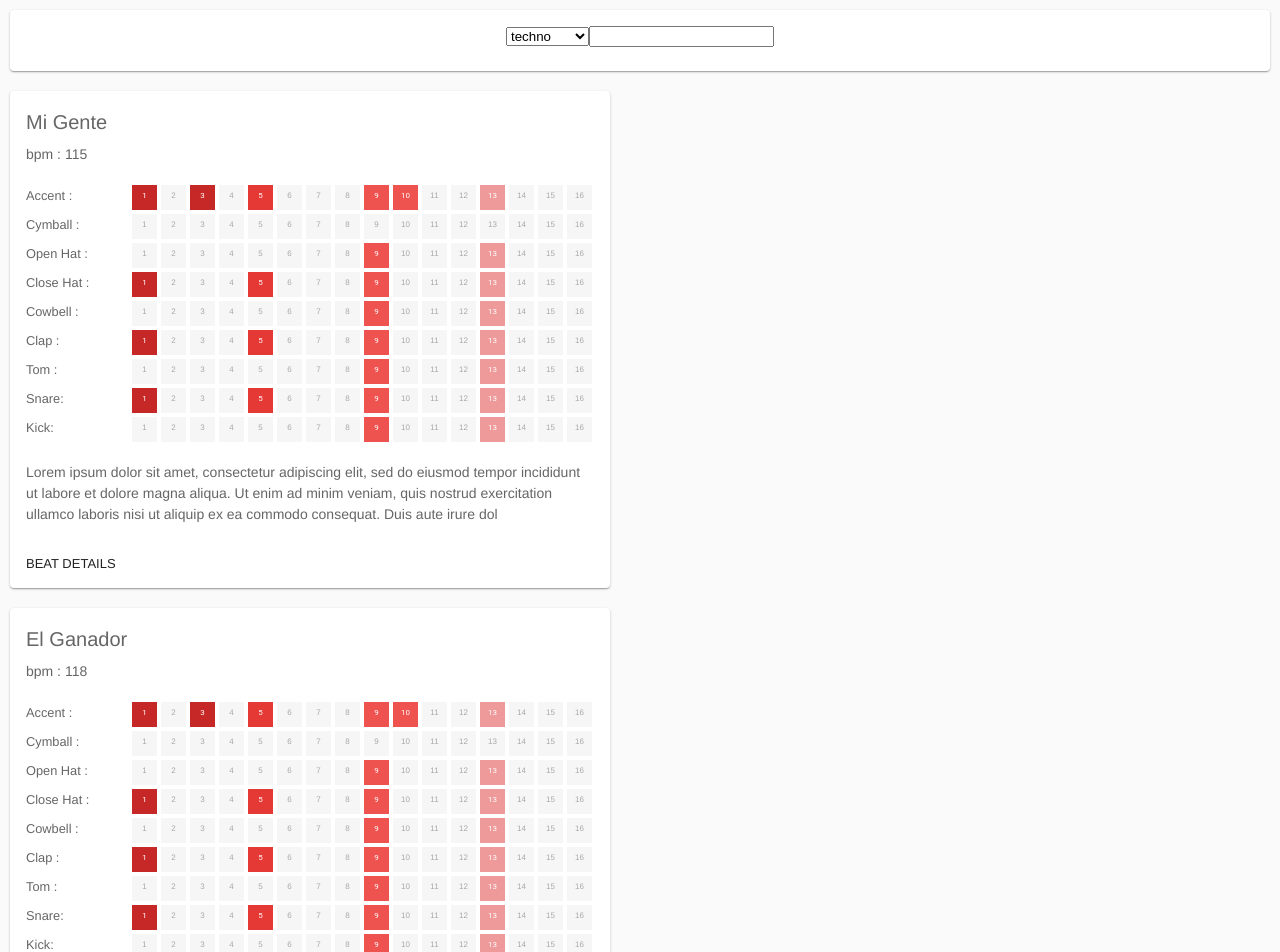
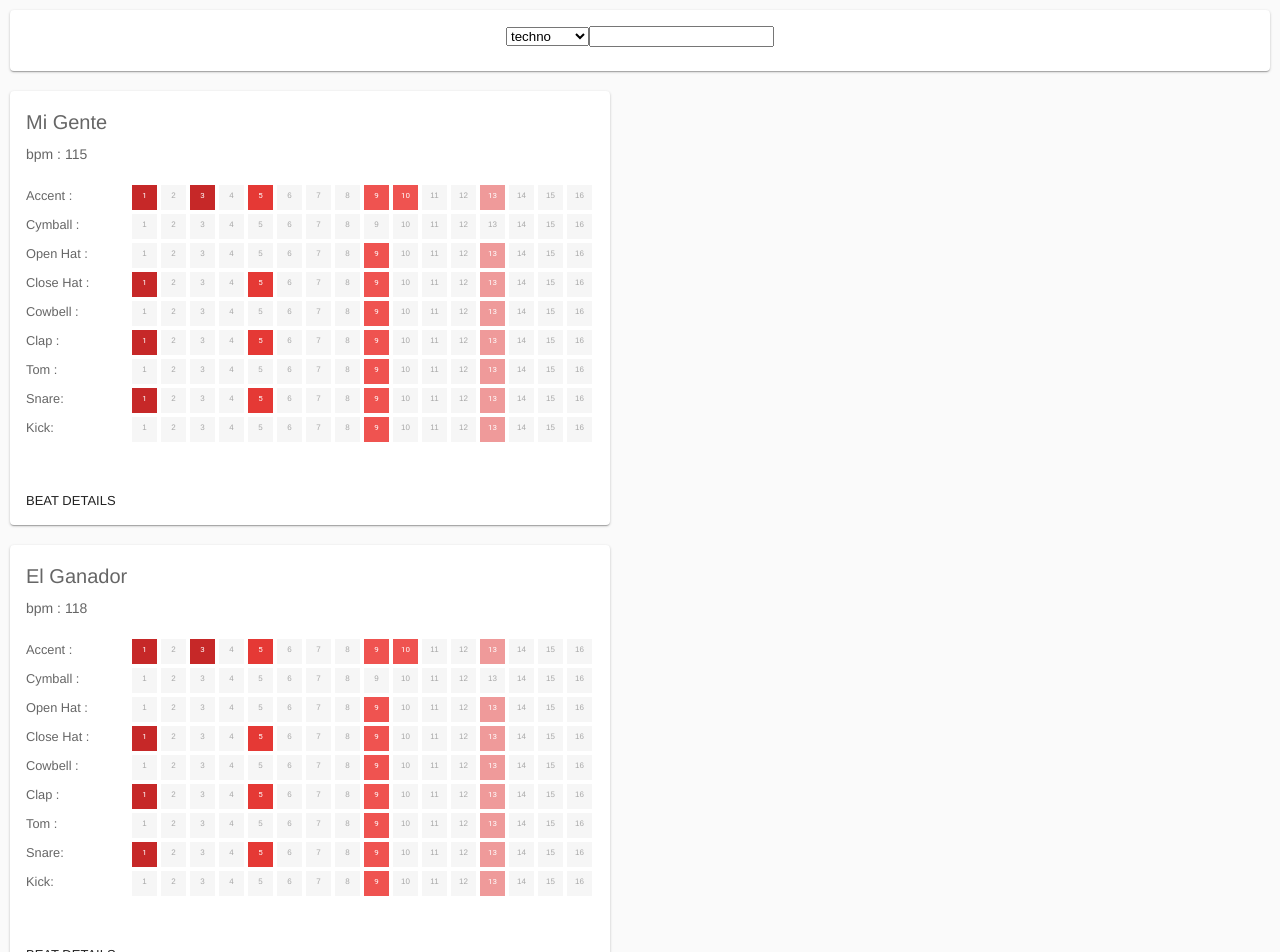
Before and after one commit to inaki/beatbits, a React (Create React App) app: page / in a window 1280 px wide. Shown: the top 952 px of the page. Built offline with nearby package versions, Linux system fonts and the light colour scheme.

Commit message:
Add styles to Dialog for BeatDetails

```diff
--- a/src/components/BeatCard/index.js
+++ b/src/components/BeatCard/index.js
@@ -45,9 +45,6 @@ function BeatCard(props) {
         <br/>
         <BeatPattern rythm={rythm}/>
         <br/>
-        <Typography className={classes.description} component="p">
-          {description}
-        </Typography>
       </CardContent>
       <CardActions>
         <Button size="small" onClick={handleSelect}>Beat Details</Button>
--- /dev/null
+++ b/src/components/BeatPatternExpanded/index.js
@@ -0,0 +1,103 @@
+import React, { Component } from 'react';
+import BeatTrack from '../BeatTrack';
+import styled from 'styled-components';
+import Grid from '@material-ui/core/Grid';
+import Typography from '@material-ui/core/Typography';
+
+const BeatTitle = styled.span`
+    color: #666;
+    padding-top: 5px;
+    text-align: left;
+    font-size: 0.8rem;
+    font-family: helvetica;
+    margin: 1px 10px 8px 0;
+    text-align: right;
+`;
+
+const BeatTitleWrapper = styled.div`
+    display: flex;
+    flex-direction: column;
+`;
+
+const BeatDetailsWrapper = styled.div`
+    display: flex;
+    flex-direction: column;
+    margin-left: 20;
+    padding: 10px;
+`;
+
+const BeatRow = styled.div`
+    width: 100%;
+    display: flex;
+    flex-grow: 1;
+    justify-content: space-between;
+`;
+
+class BeatPatternExpanded extends Component {
+    render() {
+        const { rythm, bpm, genre } = this.props.selectedBeat;
+
+        return (
+            <div>
+                <Grid container>
+                    <Grid item xs={2}>
+                        <BeatTitleWrapper>
+                            <BeatTitle>Accent : </BeatTitle>
+                            <BeatTitle>Cymball : </BeatTitle>
+                            <BeatTitle>Open Hat : </BeatTitle>
+                            <BeatTitle>Close Hat : </BeatTitle>
+                            <BeatTitle>Cowbell : </BeatTitle>
+                            <BeatTitle>Clap : </BeatTitle>
+                            <BeatTitle>Tom : </BeatTitle>
+                            <BeatTitle>Snare: </BeatTitle>
+                            <BeatTitle>Kick: </BeatTitle>
+                        </BeatTitleWrapper>
+                    </Grid>
+                    <Grid item xs={7}>
+                        <BeatRow>
+                            <BeatTrack steps={rythm['accent']} />
+                        </BeatRow>
+                        <BeatRow>
+                            <BeatTrack steps={rythm['cymball']} />
+                        </BeatRow>
+                        <BeatRow>
+                            <BeatTrack steps={rythm['open hat']} />
+                        </BeatRow>
+                        <BeatRow>
+                            <BeatTrack steps={rythm['closed hat']} />
+                        </BeatRow>
+                        <BeatRow>
+                            <BeatTrack steps={rythm['cowbell']} />
+                        </BeatRow>
+                        <BeatRow>
+                            <BeatTrack steps={rythm['clap']} />
+                        </BeatRow>
+                        <BeatRow>
+                            <BeatTrack steps={rythm['tom']} />
+                        </BeatRow>
+                        <BeatRow>
+                            <BeatTrack steps={rythm['snare']} />
+                        </BeatRow>
+                        <BeatRow>
+                            <BeatTrack steps={rythm['kick']} />
+                        </BeatRow>
+                    </Grid>
+                    <Grid item xs={3}>
+                        <BeatDetailsWrapper>
+                            <Typography component="p">
+                                <span style={{color: 'gray'}}>genre : </span>
+                                <span style={{color: 'black', textTransform: 'capitalize'}}>{genre}</span>
+                            </Typography>
+                            <Typography component="p">
+                                <span style={{color: 'gray'}}>bpm : </span>
+                                <span style={{color: 'black', textTransform: 'capitalize'}}>{bpm}</span>
+                            </Typography>
+                        </BeatDetailsWrapper>
+                    </Grid>
+                </Grid>
+            </div>
+        )
+    }
+}
+
+export default BeatPatternExpanded;
--- a/src/components/DetailsDialog/index.js
+++ b/src/components/DetailsDialog/index.js
@@ -4,12 +4,16 @@ import { withStyles } from '@material-ui/core/styles';
 import DialogTitle from '@material-ui/core/DialogTitle';
 import Dialog from '@material-ui/core/Dialog';
 import Typography from '@material-ui/core/Typography';
-import blue from '@material-ui/core/colors/blue';
-import BeatPattern from '../BeatPattern';
+import BeatPatternExpanded from '../BeatPatternExpanded';
+import Grid from '@material-ui/core/Grid';
 
 const styles = {
-  dialog: {
-
+  dialog: {},
+  title: {
+    marginLeft: '-23px'
+  },
+  description: {
+    marginBottom: 20
   }
 };
 
@@ -30,19 +34,28 @@ class DetailsDialog extends React.Component {
         maxWidth={'md'}
         fullWidth={true}
         className={classes.dialog} onClose={this.handleClose} aria-labelledby="simple-dialog-title" {...other}>
-        <DialogTitle id="simple-dialog-title">Set backup account</DialogTitle>
-        <div>
-        <Typography className={classes.title} color="textSecondary" gutterBottom>
-          {selectedBeat.title}
-        </Typography>
-        <Typography component="p">
-          {selectedBeat.description}
-        </Typography>
-        <Typography component="p">
-          bpm : {selectedBeat.bpm}
-        </Typography>
-        <BeatPattern rythm={selectedBeat.rythm}/>
-        </div>
+        <Grid container>
+          <Grid item xs={2}/>
+          <Grid item xs={7}>
+            <DialogTitle className={classes.title} id="simple-dialog-title">{selectedBeat.title}</DialogTitle>
+          </Grid>
+          <Grid item xs={3}/>
+        </Grid>
+
+        <BeatPatternExpanded selectedBeat={selectedBeat}/>
+
+        <Grid container>
+          <Grid item xs={2}/>
+          <Grid item xs={7}>
+          <Typography className={classes.description} component="p">
+            <h3>description</h3>
+            {selectedBeat.description}
+          </Typography>
+          </Grid>
+          <Grid item xs={3}/>
+        </Grid>
+
+
       </Dialog>
     );
   }
```
Also changed, not shown: src/components/BeatTrack/index.js (+6 -2 lines).
